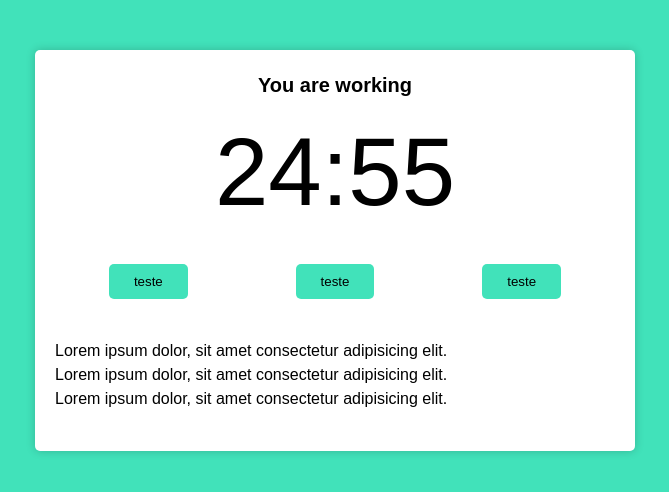
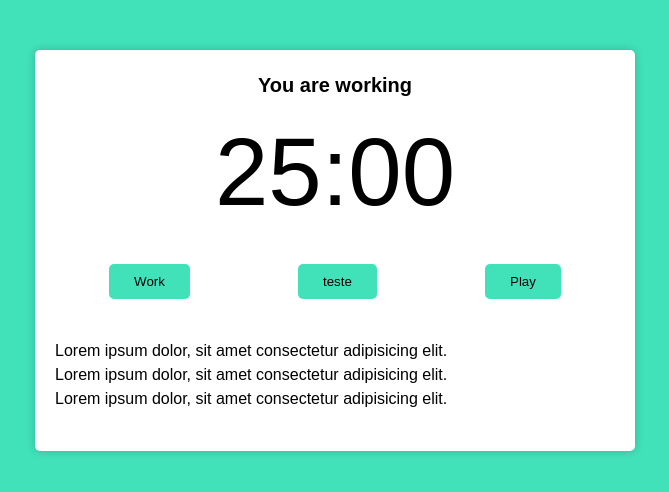
Before and after one commit to leojosants/udemy_curso_de_javascript_e_typescript_do_basico_ao_avancado_secao_27, a React (Create React App) app in the folder pomodoro-app/: page / in a window 1280 px wide. Shown: the top 492 px of the page, without its empty margins (305-974 px from the left). Built offline with nearby package versions, Linux system fonts and the light colour scheme.

Commit message:
72. Button to start Pomodoro (Working)

```diff
--- a/pomodoro-app/src/components/pomodoro-timer.tsx
+++ b/pomodoro-app/src/components/pomodoro-timer.tsx
@@ -12,10 +12,23 @@
 
 export function PomodoroTimer(props: Props): JSX.Element {
   const [mainTime, setMainTime] = React.useState(props.pomodoroTimer);
+  const [timeCouting, setTimeCouting] = React.useState(false);
+  const [working, setWorking] = React.useState(false);
+
+  React.useEffect(() => {
+    if (working) {
+      document.body.classList.add('isWorking');
+    }
+  }, [working]);
 
   useInterval(() => {
     setMainTime(mainTime - 1);
-  }, 1000);
+  }, timeCouting ? 1000 : null);
+
+  const configureWork = () => {
+    setTimeCouting(true);
+    setWorking(true);
+  };
 
   return (
     <div className="c-pomodoro">
@@ -25,16 +38,16 @@
 
       <div className="c-pomodoro__controls">
         <Button
-          text="teste"
-          onclick={() => console.log('clicou')}
+          text="Work"
+          onclick={() => configureWork()}
         />
         <Button
           text="teste"
           onclick={() => console.log('clicou')}
         />
         <Button
-          text="teste"
-          onclick={() => console.log('clicou')}
+          text={timeCouting ? "Pause" : "Play"}
+          onclick={() => setTimeCouting(!timeCouting)}
         />
       </div>
 
```
